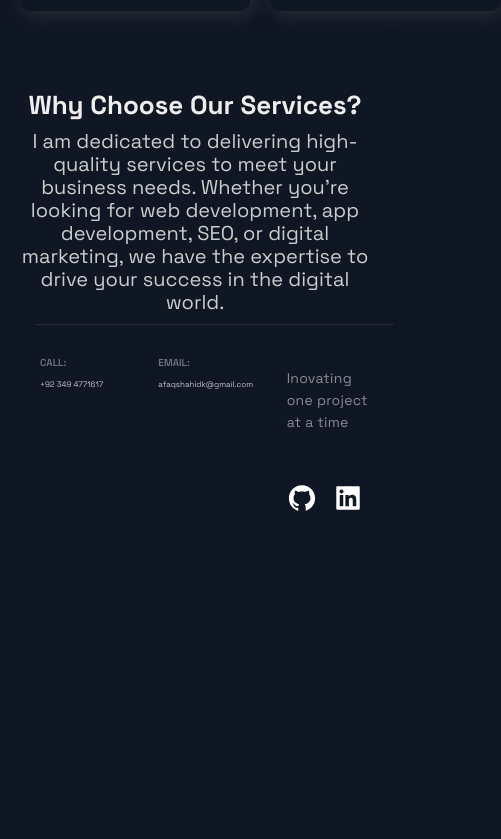
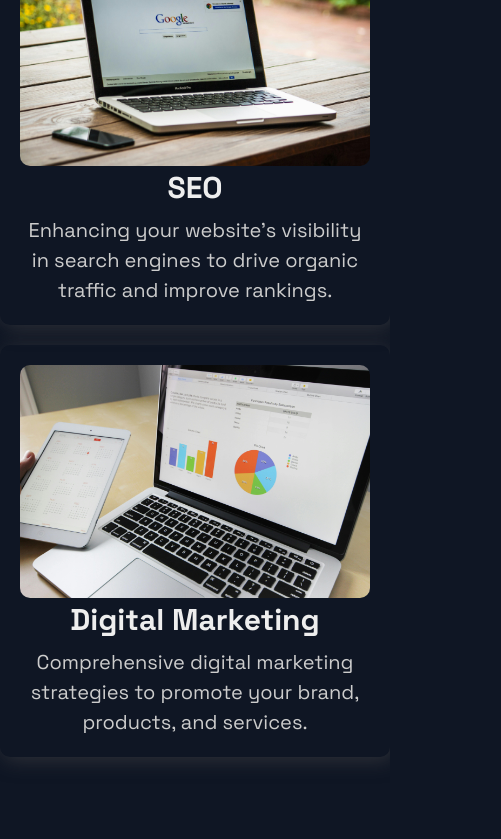
Before and after one commit to AfaqShahidKhan/portfolio-website-template-in-next-js, a Next.js app: page /services in a window 390 px wide. Shown: the part 1156-1995 px from the top of the page, 501 px wide, since content can reach past the window. Before the commit the page ends 1826 px from the top, so only its background shows below. Built offline with nearby package versions, Linux system fonts and the light colour scheme; some icons are missing.

Commit message:
update mobile view

```diff
--- a/src/components/ServicesStyle.js
+++ b/src/components/ServicesStyle.js
@@ -19,6 +19,11 @@ export const ServiceGrid = styled.div`
   grid-template-columns: repeat(2, 1fr);
   gap: 2rem;
   margin-top: 2rem;
+  @media (max-width: 768px) {
+    /* Change grid layout to display one item per row on mobile screens */
+    grid-template-columns: 1fr;
+  }
+
 `;
 
 export const ServiceCard = styled.div`
--- a/src/pages/services.js
+++ b/src/pages/services.js
@@ -6,10 +6,11 @@ import Header from "../components/Header/Header";
 import Footer from "../components/Footer/Footer";
 import { DescriptionContent, DescriptionTitle, ServiceDescriptionSection } from "../components/ServiceDescriptionSection";
 import ScrollToTopButton from "../components/ScrollToTopButton/ScrollToTopButton";
+import { Layout } from "../layout/Layout";
 const Services = () => {
   return (
-    <Container>
-        <Header/>
+    <Layout>
+
       <Title>Our Services</Title>
       <ScrollToTopButton />
       <ServiceGrid>
@@ -58,8 +59,8 @@ const Services = () => {
           we have the expertise to drive your success in the digital world.
         </DescriptionContent>
       </ServiceDescriptionSection>
-      <Footer/>
-    </Container>
+      </Layout>
+
   );
 };
 
```
